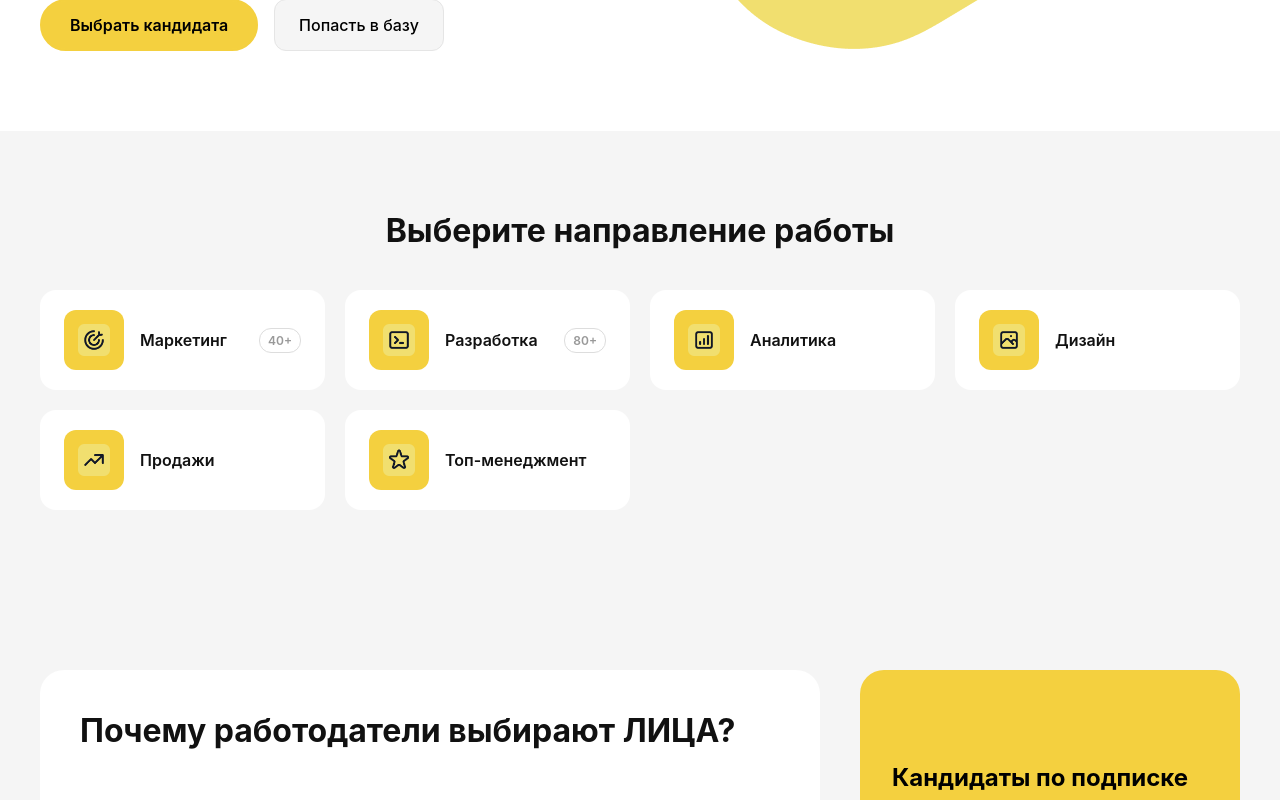
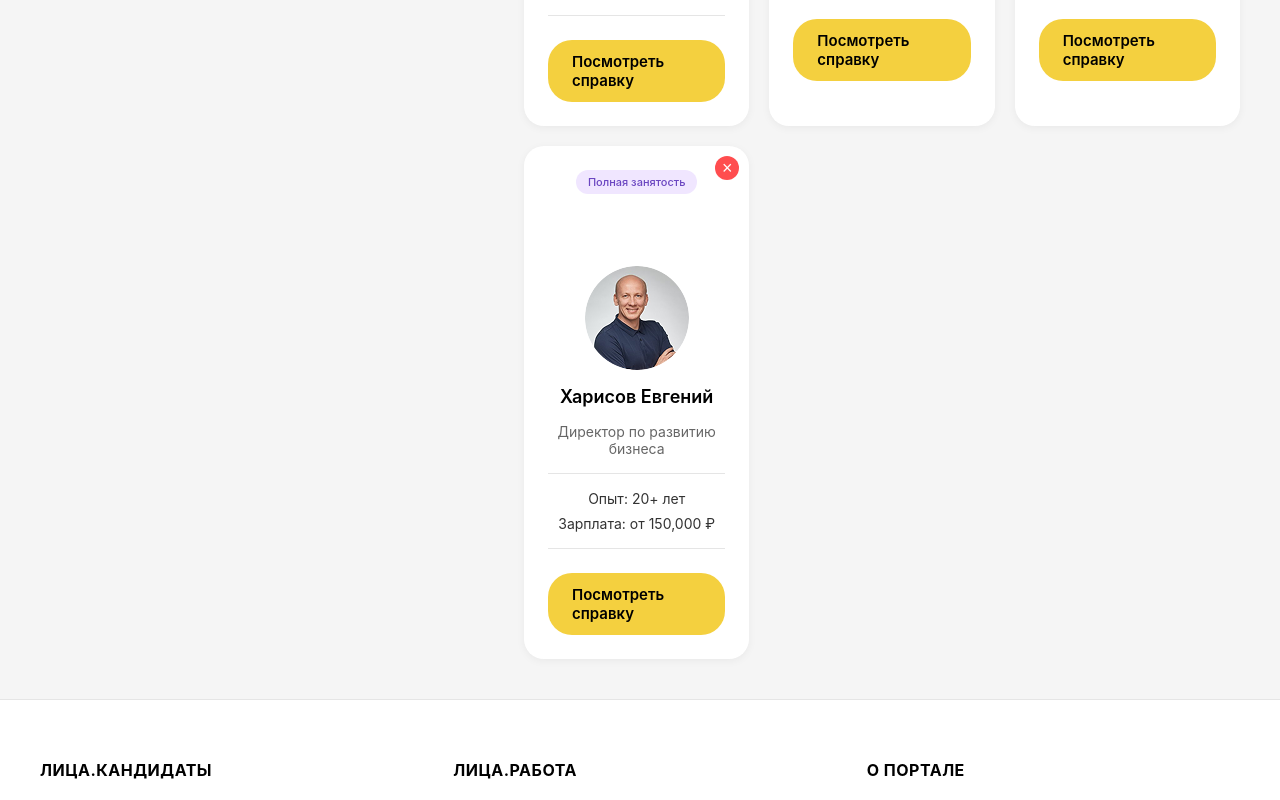
Before and after one commit to KazakovStas/SVch_Lab, a React (Create React App) app: page /catalog in a window 1280 px wide. Shown: the part 560-1360 px from the top of the page. Built offline with nearby package versions, Linux system fonts and the light colour scheme.

Commit message:
refactor: restructure app with React Router, add CatalogPage and JSON data source

```diff
--- a/src/App.js
+++ b/src/App.js
@@ -1,34 +1,30 @@
 import React from 'react';
+import { BrowserRouter as Router, Routes, Route } from 'react-router-dom';
 import './App.css';
+
 import Header from './components/Header';
-import Hero from './components/Hero';
-import Directions from './components/Directions';
-import Benefits from './components/Benefits';
-import Subscribe from './components/Subscribe';
 import Footer from './components/Footer';
+
+import HomePage from './pages/HomePage';
+import CatalogPage from './pages/CatalogPage';
 
 const App = () => {
   const orgName = "ООО «ЛИЦА»";
-  const mainTitle = "Нанимайте проверенных";
-
-  const directionsData = [
-    { id: 1, title: "Маркетинг", badge: "40+", icon: "/img/dir.png" },
-    { id: 2, title: "Разработка", badge: "80+", icon: "/img/dev.png" },
-    { id: 3, title: "Аналитика", badge: "", icon: "/img/ana.png" },
-    { id: 4, title: "Дизайн", badge: "", icon: "/img/dis.png" },
-    { id: 5, title: "Продажи", badge: "", icon: "/img/sel.png" },
-    { id: 6, title: "Топ-менеджмент", badge: "", icon: "/img/top.png" }
-  ];
 
   return (
-    <div className="App">
-      <Header orgName={orgName} />
-      <Hero mainTitle={mainTitle} />
-      <Directions items={directionsData} />
-      <Benefits />
-      <Subscribe orgName={orgName} />
-      <Footer orgName={orgName} />
-    </div>
+
+    <Router>
+      <div className="App">
+        <Header orgName={orgName} />
+
+        <Routes>
+          <Route path="/" element={<HomePage />} />
+          <Route path="/catalog" element={<CatalogPage />} />
+        </Routes>
+
+        <Footer orgName={orgName} />
+      </div>
+    </Router>
   );
 };
 
--- a/src/pages/CatalogPage.jsx
+++ b/src/pages/CatalogPage.jsx
@@ -1,5 +1,5 @@
 import React, { useState } from 'react';
-import candidatesData from '../candidates.json';
+import candidatesData from '../data/candidates.json';
 import CandidateCard from '../components/CandidateCard';
 
 const CatalogPage = () => {
--- /dev/null
+++ b/src/pages/HomePage.jsx
@@ -0,0 +1,30 @@
+import React from 'react';
+import Hero from '../components/Hero';
+import Directions from '../components/Directions';
+import Benefits from '../components/Benefits';
+import Subscribe from '../components/Subscribe';
+
+const HomePage = () => {
+  const orgName = "ООО «ЛИЦА»";
+  const mainTitle = "Нанимайте проверенных";
+
+  const directionsData = [
+    { id: 1, title: "Маркетинг", badge: "40+", icon: "/img/dir.png" },
+    { id: 2, title: "Разработка", badge: "80+", icon: "/img/dev.png" },
+    { id: 3, title: "Аналитика", badge: "", icon: "/img/ana.png" },
+    { id: 4, title: "Дизайн", badge: "", icon: "/img/dis.png" },
+    { id: 5, title: "Продажи", badge: "", icon: "/img/sel.png" },
+    { id: 6, title: "Топ-менеджмент", badge: "", icon: "/img/top.png" }
+  ];
+
+  return (
+    <main>
+      <Hero mainTitle={mainTitle} />
+      <Directions items={directionsData} />
+      <Benefits />
+      <Subscribe orgName={orgName} />
+    </main>
+  );
+};
+
+export default HomePage;
```
